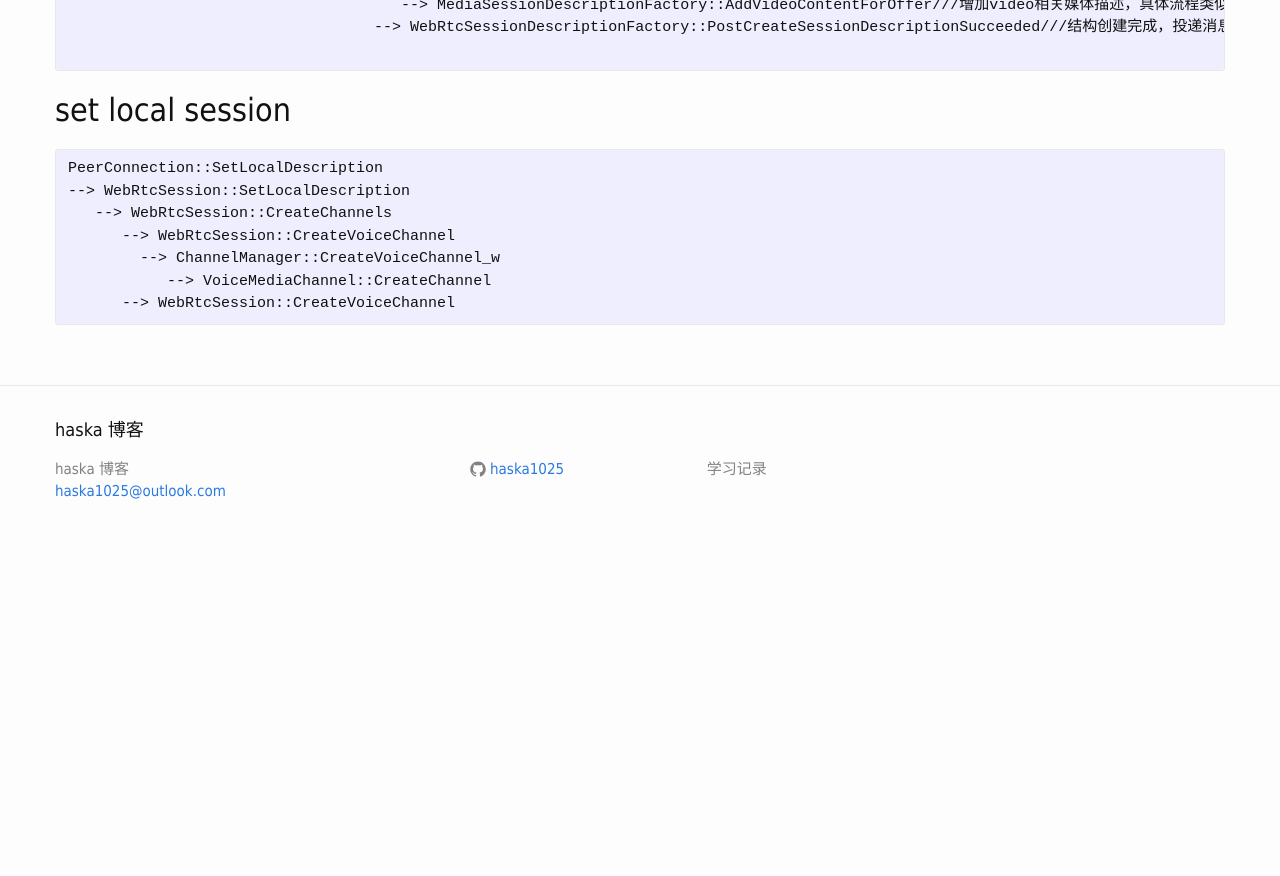
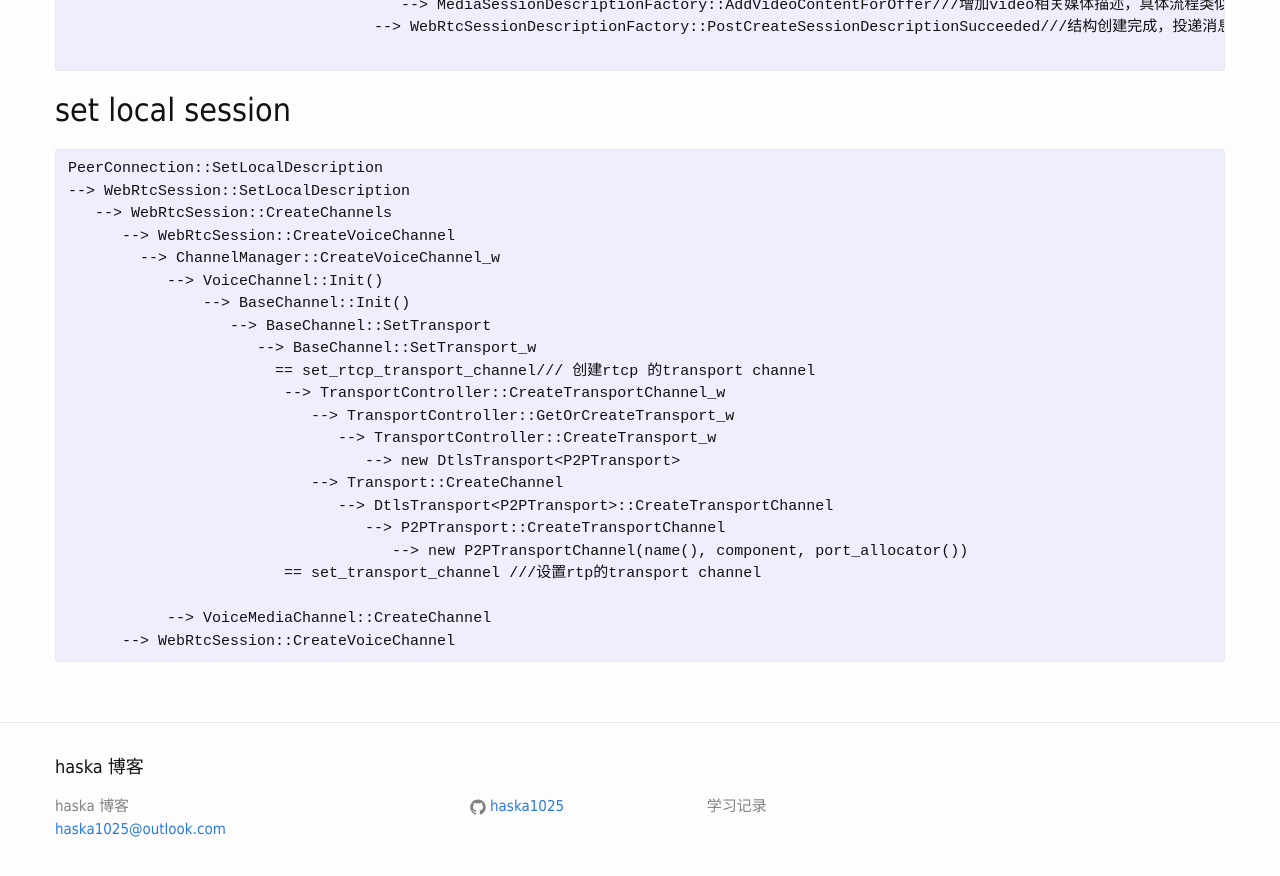
Before and after one commit to haska1025/haska1025.github.io, a Jekyll site: the page built from _posts/2019-01-21-create_offer.md, in a window 1280 px wide and 900 px high, scrolled down 942 px. Shown: the top 876 px of the window. Built offline with Jekyll 4.4.1, drawn with Linux system fonts in a browser that asks for light colours; our own code applies the rules of GitHub Pages for plain Markdown files; before the commit the page ends 1505 px from its top, so only the background shows below that.

Commit message:
Update 2019-01-21-create_offer.md

````diff
--- a/_posts/2019-01-21-create_offer.md
+++ b/_posts/2019-01-21-create_offer.md
@@ -44,6 +44,21 @@ PeerConnection::SetLocalDescription
    --> WebRtcSession::CreateChannels
       --> WebRtcSession::CreateVoiceChannel
         --> ChannelManager::CreateVoiceChannel_w
+           --> VoiceChannel::Init()
+               --> BaseChannel::Init()
+                  --> BaseChannel::SetTransport
+                     --> BaseChannel::SetTransport_w
+                       == set_rtcp_transport_channel/// 创建rtcp 的transport channel
+                        --> TransportController::CreateTransportChannel_w
+                           --> TransportController::GetOrCreateTransport_w
+                              --> TransportController::CreateTransport_w
+                                 --> new DtlsTransport<P2PTransport>
+                           --> Transport::CreateChannel
+                              --> DtlsTransport<P2PTransport>::CreateTransportChannel
+                                 --> P2PTransport::CreateTransportChannel
+                                    --> new P2PTransportChannel(name(), component, port_allocator())
+                        == set_transport_channel ///设置rtp的transport channel
+
            --> VoiceMediaChannel::CreateChannel
       --> WebRtcSession::CreateVoiceChannel
  ```
````
